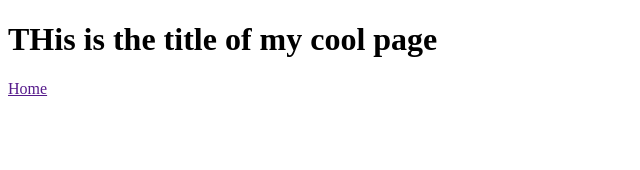
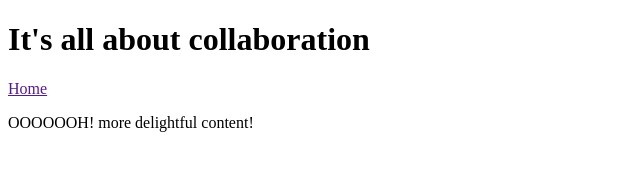
Before and after one commit to marley-charley/project1, a plain HTML site: page index.html in a window 1280 px wide. Shown: the whole page, without its empty margins (0-640 px from the left). Drawn offline with Linux system fonts and the light colour scheme.

Commit message:
updated main page content

```diff
--- a/index.html
+++ b/index.html
@@ -8,10 +8,14 @@
 </head>
 <body>
     <header>
-        <h1>THis is the title of my cool page</h1>
+        <h1>It's all about collaboration </h1>
         <div class="navigation">
             <a href="">Home</a>
         </div>
     </header>
+
+    <main>
+        <p>OOOOOOH! more delightful content!</p>
+    </main>
 </body>
 </html>
```
